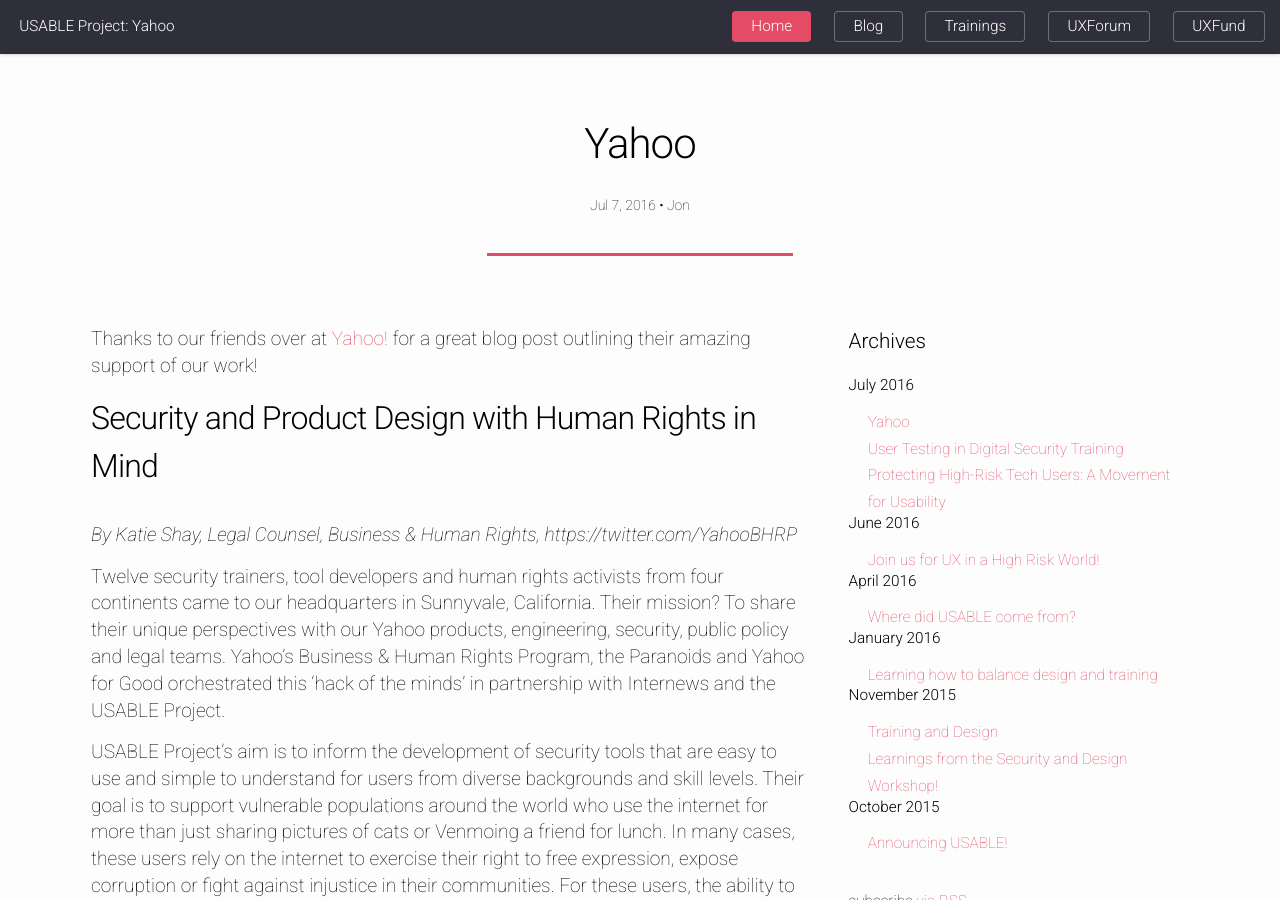
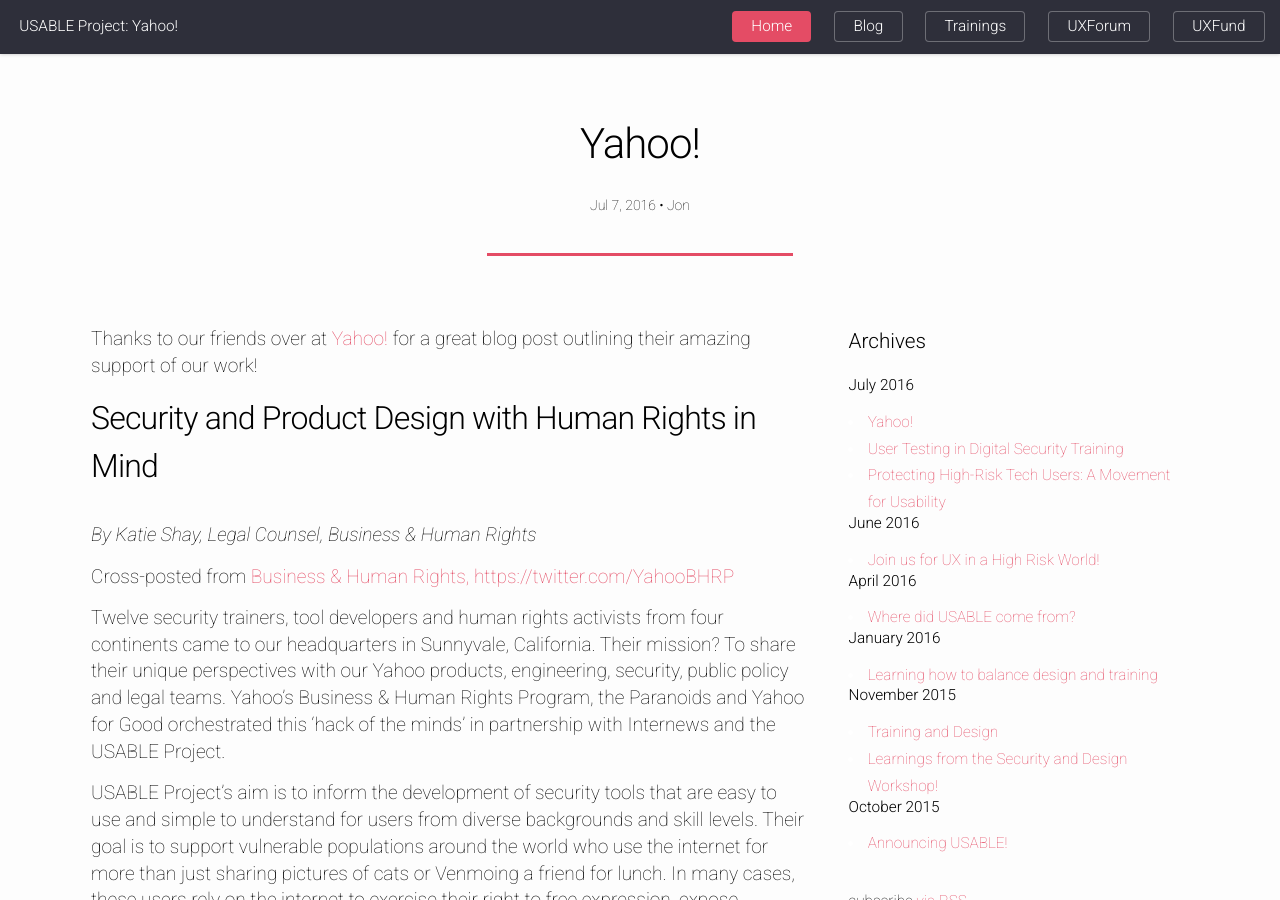
Before and after one commit to OpenInternet/USABLE-website, a Jekyll site: the page built from _posts/2016-08-15-yahoo.md, in a window 1280 px wide and 900 px high. Built offline with Jekyll 4.4.1, drawn with Linux system fonts in a browser that asks for light colours; comment, search, counter and statistics services are not loaded.

Commit message:
updating Y! post

```diff
--- a/_posts/2016-08-15-yahoo.md
+++ b/_posts/2016-08-15-yahoo.md
@@ -1,6 +1,6 @@
 ---
 layout: post
-title:  "Yahoo"
+title:  "Yahoo!"
 date:   2016-07-07 10:47:00
 tags: tft training feedback usertesting
 author: Jon
@@ -12,7 +12,9 @@ Thanks to our friends over at <a href="https://yahoobhrp.tumblr.com/post/1489854
 
 
 ## Security and Product Design with Human Rights in Mind
-*By Katie Shay, Legal Counsel, Business & Human Rights, https://twitter.com/YahooBHRP*
+*By Katie Shay, Legal Counsel, Business & Human Rights*
+
+Cross-posted from  <a href="https://yahoobhrp.tumblr.com/post/148985458174/security-and-product-design-with-human-rights-in" target="_blank">Business & Human Rights, https://twitter.com/YahooBHRP</a>
 
 Twelve security trainers, tool developers and human rights activists from four continents came to our headquarters in Sunnyvale, California. Their mission? To share their unique perspectives with our Yahoo products, engineering, security, public policy and legal teams. Yahoo’s Business & Human Rights Program, the Paranoids and Yahoo for Good orchestrated this ‘hack of the minds’ in partnership with Internews and the USABLE Project.
 
```
